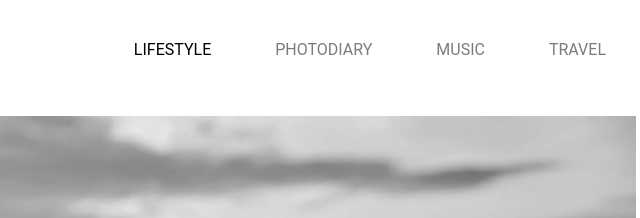
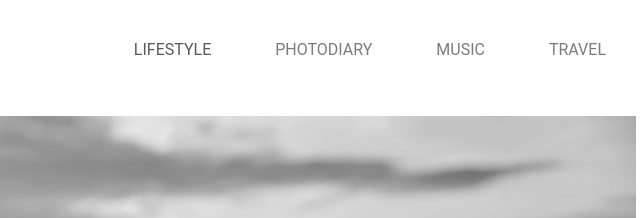
Before and after one commit to Fatema2020/project3, a plain HTML site: page index.html in a window 1280 px wide. In both pictures the pointer is over the link "LIFESTYLE". Shown: the top 218 px of the page, 604-1244 px from the left. Drawn offline with Linux system fonts and the light colour scheme.

Commit message:
Update style.css

```diff
--- a/css/style.css
+++ b/css/style.css
@@ -57,7 +57,7 @@ nav ul li a{
 	padding: 10PX 30PX
 }
 nav ul li a:hover{
-	color: #000000;
+	color: #585858;
 }
 
 .banner-section{}
```
